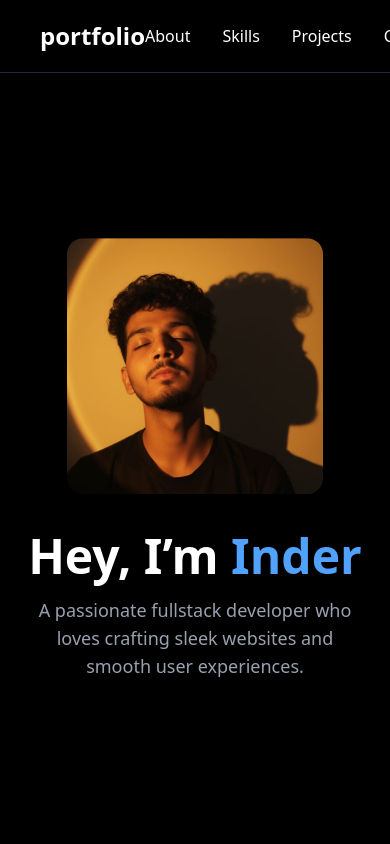
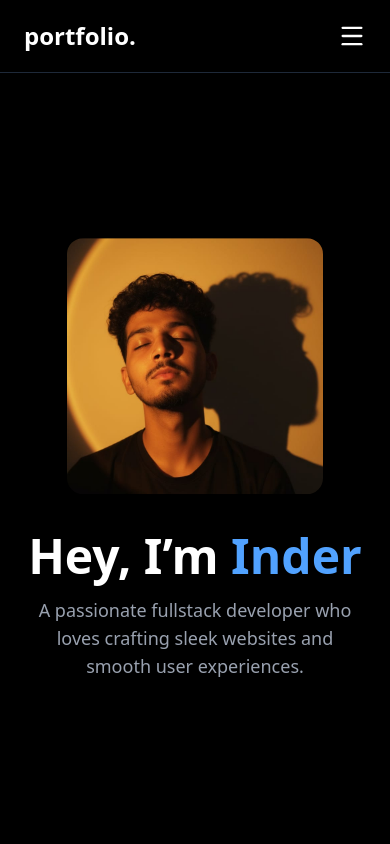
Before and after one commit to Inder0001554/portfolio, a React (Vite) app: page / in a window 390 px wide. Shown: the top 844 px of the page. Built offline with nearby package versions, Linux system fonts and the light colour scheme.

Commit message:
first commit

```diff
--- a/package.json
+++ b/package.json
@@ -12,6 +12,7 @@
   "dependencies": {
     "@tailwindcss/vite": "^4.1.15",
     "framer-motion": "^12.23.24",
+    "lucide-react": "^0.546.0",
     "react": "^19.1.1",
     "react-dom": "^19.1.1",
     "tailwindcss": "^4.1.15"
--- a/src/components/Navbar.jsx
+++ b/src/components/Navbar.jsx
@@ -1,8 +1,18 @@
+import { useState } from "react";
+import { Menu, X } from "lucide-react";
+
 export default function Navbar() {
+  const [open, setOpen] = useState(false);
+
   return (
-    <nav className="flex justify-between items-center px-10 py-5 bg-black fixed w-full z-50 border-b border-gray-800 backdrop-blur-md">
-      <a href="/"  className="text-2xl font-bold text-white">portfolio</a>
-      <div className="flex gap-8">
+    <nav className="flex justify-between items-center px-6 md:px-10 py-5 bg-black fixed w-full z-50 border-b border-gray-800 backdrop-blur-md">
+      {/* Logo */}
+      <a href="/" className="text-2xl font-bold text-white">
+        portfolio.
+      </a>
+
+      {/* Desktop Menu */}
+      <div className="hidden md:flex gap-8 text-white">
         {["About", "Skills", "Projects", "Contact"].map((item) => (
           <a
             key={item}
@@ -13,6 +23,30 @@ export default function Navbar() {
           </a>
         ))}
       </div>
+
+      {/* Mobile Menu Icon */}
+      <button
+        className="md:hidden text-white"
+        onClick={() => setOpen(!open)}
+      >
+        {open ? <X size={28} /> : <Menu size={28} />}
+      </button>
+
+      {/* Mobile Menu Dropdown */}
+      {open && (
+        <div className="absolute top-[70px] left-0 w-full bg-black border-t border-gray-800 flex flex-col items-center gap-6 py-6 md:hidden text-white">
+          {["About", "Skills", "Projects", "Contact"].map((item) => (
+            <a
+              key={item}
+              href={`#${item.toLowerCase()}`}
+              onClick={() => setOpen(false)}
+              className="hover:text-blue-400 transition"
+            >
+              {item}
+            </a>
+          ))}
+        </div>
+      )}
     </nav>
   );
 }
```
Also changed, not shown: 1 other file (tests, documents, lock files or other folders).
